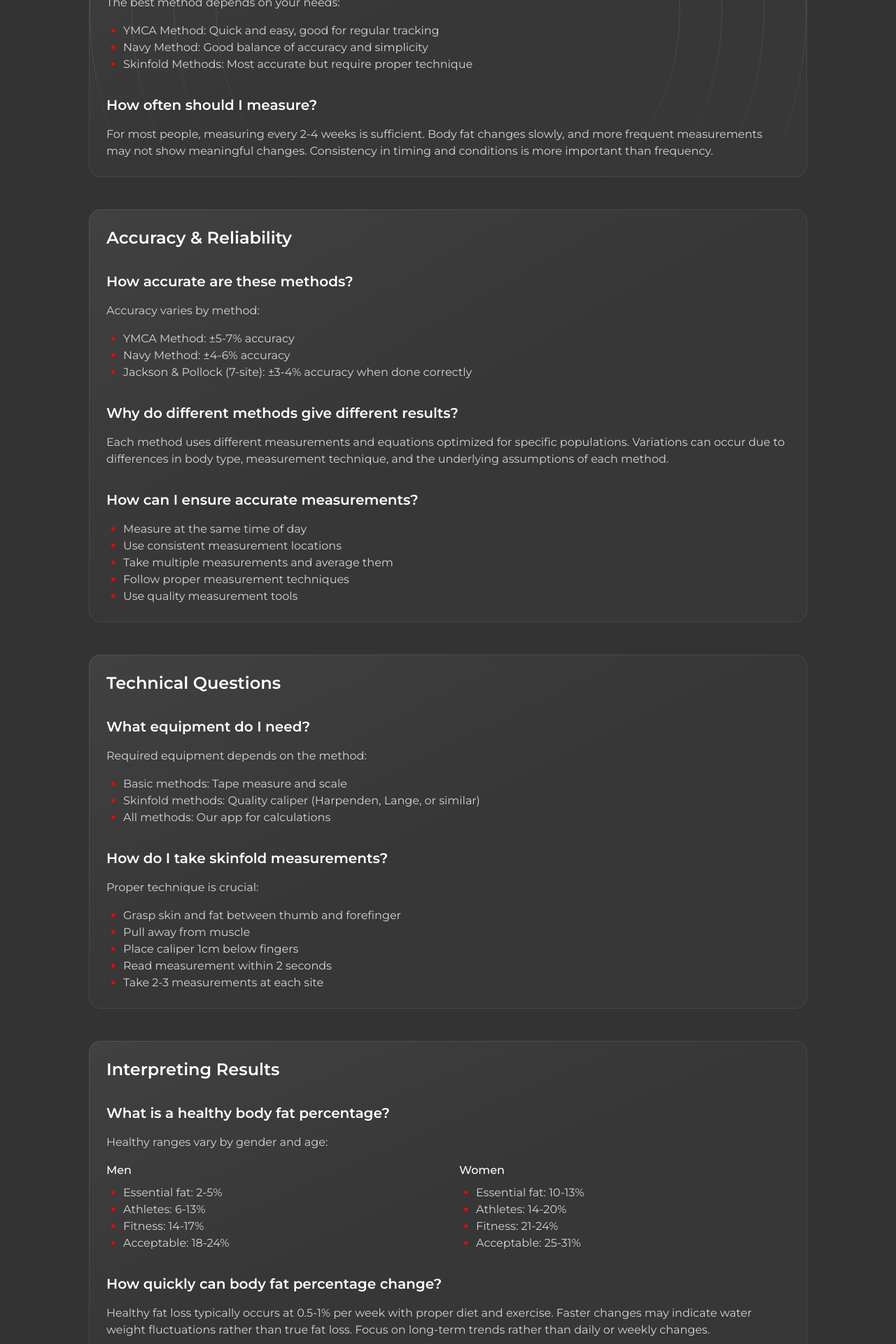
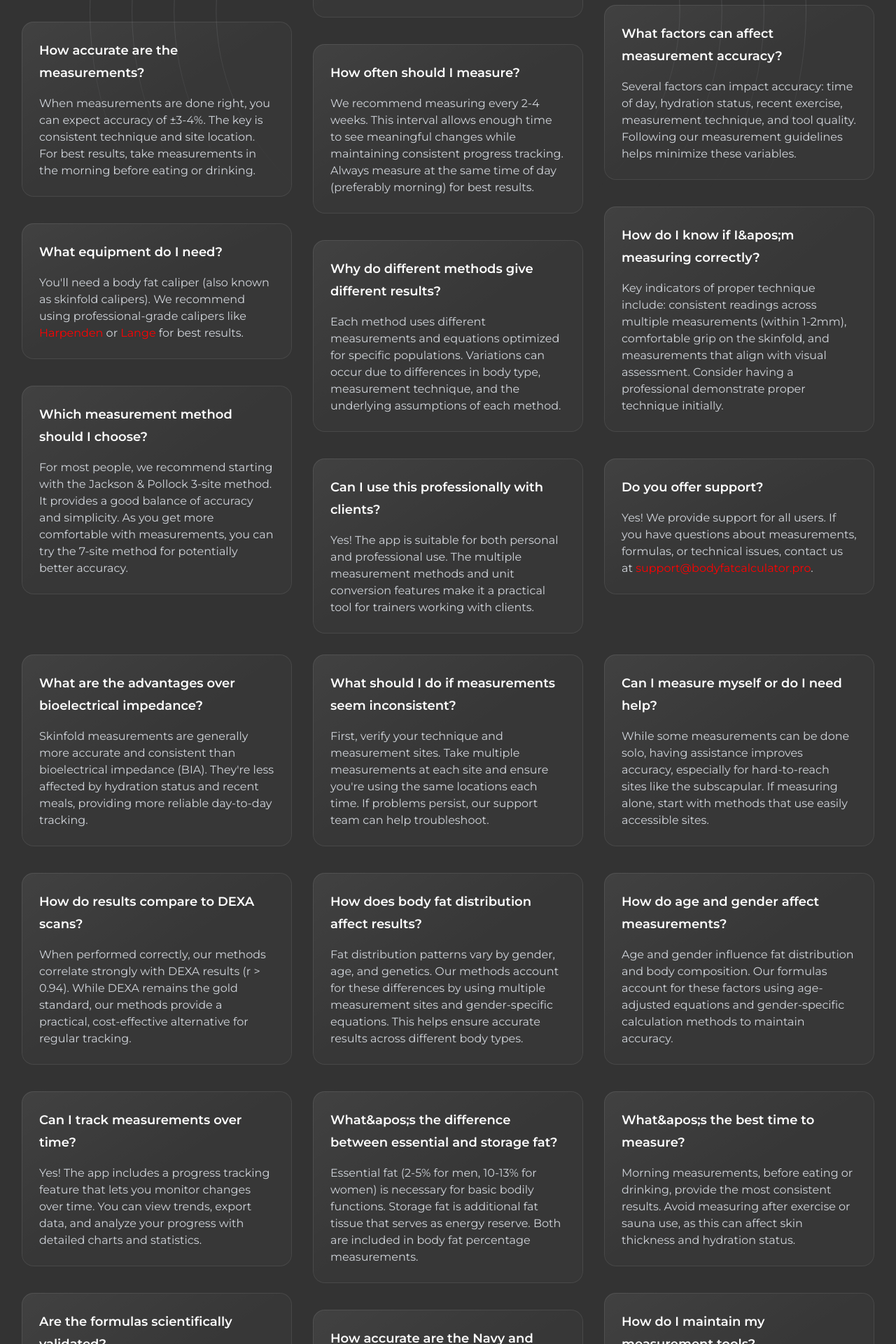
Before and after one commit to tehidea/bodyfatcalculator, a Next.js app: page /faq in a window 1280 px wide. Shown: the part 600-2520 px from the top of the page at 70% size. Built offline with nearby package versions, Linux system fonts and the light colour scheme.

Commit message:
Add more questions

```diff
--- a/src/app/faq/page.tsx
+++ b/src/app/faq/page.tsx
@@ -4,6 +4,156 @@ import { Container } from '@/components/Container'
 import { CirclesBackground } from '@/components/CirclesBackground'
 import { motion } from 'framer-motion'
 import { Layout } from '@/components/Layout'
+import DOMPurify from 'isomorphic-dompurify'
+
+function FaqText({ text }: { text: string }) {
+  const sanitizedHtml = DOMPurify.sanitize(text, {
+    ALLOWED_TAGS: ['a'],
+    ALLOWED_ATTR: ['href', 'target', 'rel', 'class'],
+  })
+
+  return (
+    <p
+      className="mt-4 text-gray-300"
+      dangerouslySetInnerHTML={{ __html: sanitizedHtml }}
+    />
+  )
+}
+
+const faqs = [
+  [
+    {
+      question: 'What is body fat percentage?',
+      answer:
+        'Body fat percentage is the total mass of fat divided by total body mass. It includes both essential fat (needed for basic bodily functions) and storage fat. This measurement is more meaningful than BMI for assessing body composition.',
+    },
+    {
+      question: 'How accurate are the measurements?',
+      answer:
+        'When measurements are done right, you can expect accuracy of ±3-4%. The key is consistent technique and site location. For best results, take measurements in the morning before eating or drinking.',
+    },
+    {
+      question: 'What equipment do I need?',
+      answer:
+        "You'll need a body fat caliper (also known as skinfold calipers). We recommend using professional-grade calipers like <a href='https://www.amazon.co.uk/Harpenden-Skinfold-Caliper-Calibrated-Pressure/dp/B07PGXQ3L6?crid=2IU4GPJB8C0U0&keywords=harpenden+caliper&qid=1708881160&sprefix=harpenden+caliper%2Caps%2C70&sr=8-5&linkCode=ll1&tag=bodyfatcalculator-21&linkId=60fe659fe6cb7399b48d403e938d77a8&language=en_GB&ref_=as_li_ss_tl' target='_blank' rel='noopener' class='text-[#FF0000] hover:text-[#FF0000]/90'>Harpenden</a> or <a href='https://www.amazon.co.uk/Lange-Skinfold-Caliper-Measurement-Measure/dp/B00GSRW77C?crid=2IU4GPJB8C0U0&keywords=lange+caliper&qid=1708881160&sprefix=lange+caliper%2Caps%2C70&sr=8-5&linkCode=ll1&tag=bodyfatcalculator-21&linkId=60fe659fe6cb7399b48d403e938d77a8&language=en_GB&ref_=as_li_ss_tl' target='_blank' rel='noopener' class='text-[#FF0000] hover:text-[#FF0000]/90'>Lange</a> for best results.",
+    },
+    {
+      question: 'Which measurement method should I choose?',
+      answer:
+        'For most people, we recommend starting with the Jackson & Pollock 3-site method. It provides a good balance of accuracy and simplicity. As you get more comfortable with measurements, you can try the 7-site method for potentially better accuracy.',
+    },
+  ],
+  [
+    {
+      question: 'What makes the PRO version special?',
+      answer:
+        'PRO unlocks additional measurement methods including Jackson & Pollock 3,4,7-site formulas and Durnin & Womersley method. Perfect for fitness enthusiasts who want access to all validated formulas.',
+    },
+    {
+      question: 'How often should I measure?',
+      answer:
+        'We recommend measuring every 2-4 weeks. This interval allows enough time to see meaningful changes while maintaining consistent progress tracking. Always measure at the same time of day (preferably morning) for best results.',
+    },
+    {
+      question: 'Why do different methods give different results?',
+      answer:
+        'Each method uses different measurements and equations optimized for specific populations. Variations can occur due to differences in body type, measurement technique, and the underlying assumptions of each method.',
+    },
+    {
+      question: 'Can I use this professionally with clients?',
+      answer:
+        'Yes! The app is suitable for both personal and professional use. The multiple measurement methods and unit conversion features make it a practical tool for trainers working with clients.',
+    },
+  ],
+  [
+    {
+      question: 'Is there a subscription fee?',
+      answer:
+        'No! The PRO version is a one-time purchase of £10. You get lifetime access to all premium measurement methods and future updates. No hidden fees or subscriptions.',
+    },
+    {
+      question: 'What factors can affect measurement accuracy?',
+      answer:
+        'Several factors can impact accuracy: time of day, hydration status, recent exercise, measurement technique, and tool quality. Following our measurement guidelines helps minimize these variables.',
+    },
+    {
+      question: 'How do I know if I&apos;m measuring correctly?',
+      answer:
+        'Key indicators of proper technique include: consistent readings across multiple measurements (within 1-2mm), comfortable grip on the skinfold, and measurements that align with visual assessment. Consider having a professional demonstrate proper technique initially.',
+    },
+    {
+      question: 'Do you offer support?',
+      answer:
+        'Yes! We provide support for all users. If you have questions about measurements, formulas, or technical issues, contact us at <a href="mailto:support@bodyfatcalculator.pro" class="text-[#FF0000] hover:text-[#FF0000]/90">support@bodyfatcalculator.pro</a>.',
+    },
+  ],
+  [
+    {
+      question: 'What are the advantages over bioelectrical impedance?',
+      answer:
+        'Skinfold measurements are generally more accurate and consistent than bioelectrical impedance (BIA). They&apos;re less affected by hydration status and recent meals, providing more reliable day-to-day tracking.',
+    },
+    {
+      question: 'How do results compare to DEXA scans?',
+      answer:
+        'When performed correctly, our methods correlate strongly with DEXA results (r > 0.94). While DEXA remains the gold standard, our methods provide a practical, cost-effective alternative for regular tracking.',
+    },
+    {
+      question: 'Can I track measurements over time?',
+      answer:
+        'Yes! The app includes a progress tracking feature that lets you monitor changes over time. You can view trends, export data, and analyze your progress with detailed charts and statistics.',
+    },
+    {
+      question: 'Are the formulas scientifically validated?',
+      answer:
+        'Yes, all formulas in our app are based on peer-reviewed research and have been validated against gold standard methods like hydrostatic weighing and DEXA. Each formula includes references to the original research.',
+    },
+  ],
+  [
+    {
+      question: 'What should I do if measurements seem inconsistent?',
+      answer:
+        'First, verify your technique and measurement sites. Take multiple measurements at each site and ensure you&apos;re using the same locations each time. If problems persist, our support team can help troubleshoot.',
+    },
+    {
+      question: 'How does body fat distribution affect results?',
+      answer:
+        'Fat distribution patterns vary by gender, age, and genetics. Our methods account for these differences by using multiple measurement sites and gender-specific equations. This helps ensure accurate results across different body types.',
+    },
+    {
+      question: 'What&apos;s the difference between essential and storage fat?',
+      answer:
+        'Essential fat (2-5% for men, 10-13% for women) is necessary for basic bodily functions. Storage fat is additional fat tissue that serves as energy reserve. Both are included in body fat percentage measurements.',
+    },
+    {
+      question: 'How accurate are the Navy and YMCA methods?',
+      answer:
+        'The Navy method typically achieves ±4-6% accuracy, while the YMCA method ranges from ±5-7%. While slightly less precise than skinfold methods, they provide reliable tracking when used consistently.',
+    },
+  ],
+  [
+    {
+      question: 'Can I measure myself or do I need help?',
+      answer:
+        'While some measurements can be done solo, having assistance improves accuracy, especially for hard-to-reach sites like the subscapular. If measuring alone, start with methods that use easily accessible sites.',
+    },
+    {
+      question: 'How do age and gender affect measurements?',
+      answer:
+        'Age and gender influence fat distribution and body composition. Our formulas account for these factors using age-adjusted equations and gender-specific calculation methods to maintain accuracy.',
+    },
+    {
+      question: 'What&apos;s the best time to measure?',
+      answer:
+        'Morning measurements, before eating or drinking, provide the most consistent results. Avoid measuring after exercise or sauna use, as this can affect skin thickness and hydration status.',
+    },
+    {
+      question: 'How do I maintain my measurement tools?',
+      answer:
+        'Clean calipers with alcohol wipes after use and store in their protective case. Check calibration regularly (especially for professional models). For tape measures, ensure they remain flat and undamaged.',
+    },
+  ],
+]
 
 export default function FAQ() {
   return (
@@ -11,7 +161,7 @@ export default function FAQ() {
       <Container className="relative isolate py-16 sm:py-24">
         <CirclesBackground className="absolute left-1/2 top-0 -z-10 h-[64rem] w-[64rem] -translate-x-1/2 stroke-gray-300/30 [mask-image:linear-gradient(to_bottom,white_20%,transparent_75%)]" />
 
-        <div className="mx-auto max-w-5xl">
+        <div className="mx-auto max-w-7xl">
           <motion.div
             className="mb-12 text-center"
             initial={{ opacity: 0, y: 20 }}
@@ -27,237 +177,36 @@ export default function FAQ() {
             </p>
           </motion.div>
 
-          <div className="space-y-12">
-            {/* General Questions */}
-            <motion.section
-              initial={{ opacity: 0, y: 20 }}
-              animate={{ opacity: 1, y: 0 }}
-              transition={{ duration: 0.5, delay: 0.1 }}
-              className="relative rounded-2xl bg-white/[0.02] p-6 ring-1 ring-white/10 transition-colors duration-300 hover:bg-white/[0.04]"
-            >
-              <div className="absolute -inset-px rounded-2xl bg-gradient-to-br from-white/5 via-transparent to-transparent" />
-              <div className="relative">
-                <h2 className="text-2xl font-semibold text-white">
-                  General Questions
-                </h2>
-                <div className="mt-8 space-y-8">
-                  <article>
-                    <h3 className="text-xl font-semibold text-white">
-                      What is body fat percentage?
-                    </h3>
-                    <p className="mt-4 text-gray-300">
-                      Body fat percentage is the total mass of fat divided by
-                      total body mass. It includes both essential fat (needed
-                      for basic bodily functions) and storage fat. This
-                      measurement is more meaningful than BMI for assessing body
-                      composition.
-                    </p>
-                  </article>
-
-                  <article>
-                    <h3 className="text-xl font-semibold text-white">
-                      Which measurement method should I use?
-                    </h3>
-                    <p className="mt-4 text-gray-300">
-                      The best method depends on your needs:
-                    </p>
-                    <ul className="mt-4 list-disc pl-6 text-gray-300 marker:text-[#FF0000]">
-                      <li>
-                        YMCA Method: Quick and easy, good for regular tracking
-                      </li>
-                      <li>
-                        Navy Method: Good balance of accuracy and simplicity
-                      </li>
-                      <li>
-                        Skinfold Methods: Most accurate but require proper
-                        technique
-                      </li>
-                    </ul>
-                  </article>
-
-                  <article>
-                    <h3 className="text-xl font-semibold text-white">
-                      How often should I measure?
-                    </h3>
-                    <p className="mt-4 text-gray-300">
-                      For most people, measuring every 2-4 weeks is sufficient.
-                      Body fat changes slowly, and more frequent measurements
-                      may not show meaningful changes. Consistency in timing and
-                      conditions is more important than frequency.
-                    </p>
-                  </article>
-                </div>
-              </div>
-            </motion.section>
-
-            {/* Accuracy Questions */}
-            <motion.section
+          <motion.div
             initial={{ opacity: 0, y: 20 }}
             animate={{ opacity: 1, y: 0 }}
             transition={{ duration: 0.5, delay: 0.2 }}
-              className="relative rounded-2xl bg-white/[0.02] p-6 ring-1 ring-white/10 transition-colors duration-300 hover:bg-white/[0.04]"
           >
+            <ul
+              role="list"
+              className="mx-auto mt-16 grid max-w-2xl grid-cols-1 gap-8 lg:max-w-none lg:grid-cols-3"
+            >
+              {faqs.map((column, columnIndex) => (
+                <li key={columnIndex}>
+                  <ul role="list" className="space-y-10">
+                    {column.map((faq, faqIndex) => (
+                      <li key={faqIndex}>
+                        <article className="relative rounded-2xl bg-white/[0.02] p-6 ring-1 ring-white/10 transition-colors duration-300 hover:bg-white/[0.04]">
                           <div className="absolute -inset-px rounded-2xl bg-gradient-to-br from-white/5 via-transparent to-transparent" />
                           <div className="relative">
-                <h2 className="text-2xl font-semibold text-white">
-                  Accuracy & Reliability
-                </h2>
-                <div className="mt-8 space-y-8">
-                  <article>
-                    <h3 className="text-xl font-semibold text-white">
-                      How accurate are these methods?
+                            <h3 className="text-lg font-semibold text-white">
+                              {faq.question}
                             </h3>
-                    <p className="mt-4 text-gray-300">
-                      Accuracy varies by method:
-                    </p>
-                    <ul className="mt-4 list-disc pl-6 text-gray-300 marker:text-[#FF0000]">
-                      <li>YMCA Method: ±5-7% accuracy</li>
-                      <li>Navy Method: ±4-6% accuracy</li>
-                      <li>
-                        Jackson & Pollock (7-site): ±3-4% accuracy when done
-                        correctly
-                      </li>
-                    </ul>
-                  </article>
-
-                  <article>
-                    <h3 className="text-xl font-semibold text-white">
-                      Why do different methods give different results?
-                    </h3>
-                    <p className="mt-4 text-gray-300">
-                      Each method uses different measurements and equations
-                      optimized for specific populations. Variations can occur
-                      due to differences in body type, measurement technique,
-                      and the underlying assumptions of each method.
-                    </p>
-                  </article>
-
-                  <article>
-                    <h3 className="text-xl font-semibold text-white">
-                      How can I ensure accurate measurements?
-                    </h3>
-                    <ul className="mt-4 list-disc pl-6 text-gray-300 marker:text-[#FF0000]">
-                      <li>Measure at the same time of day</li>
-                      <li>Use consistent measurement locations</li>
-                      <li>Take multiple measurements and average them</li>
-                      <li>Follow proper measurement techniques</li>
-                      <li>Use quality measurement tools</li>
-                    </ul>
-                  </article>
-                </div>
-              </div>
-            </motion.section>
-
-            {/* Technical Questions */}
-            <motion.section
-              initial={{ opacity: 0, y: 20 }}
-              animate={{ opacity: 1, y: 0 }}
-              transition={{ duration: 0.5, delay: 0.3 }}
-              className="relative rounded-2xl bg-white/[0.02] p-6 ring-1 ring-white/10 transition-colors duration-300 hover:bg-white/[0.04]"
-            >
-              <div className="absolute -inset-px rounded-2xl bg-gradient-to-br from-white/5 via-transparent to-transparent" />
-              <div className="relative">
-                <h2 className="text-2xl font-semibold text-white">
-                  Technical Questions
-                </h2>
-                <div className="mt-8 space-y-8">
-                  <article>
-                    <h3 className="text-xl font-semibold text-white">
-                      What equipment do I need?
-                    </h3>
-                    <div className="mt-4 space-y-4">
-                      <p className="text-gray-300">
-                        Required equipment depends on the method:
-                      </p>
-                      <ul className="list-disc pl-6 text-gray-300 marker:text-[#FF0000]">
-                        <li>Basic methods: Tape measure and scale</li>
-                        <li>
-                          Skinfold methods: Quality caliper (Harpenden, Lange,
-                          or similar)
-                        </li>
-                        <li>All methods: Our app for calculations</li>
-                      </ul>
+                            <FaqText text={faq.answer} />
                           </div>
                         </article>
-
-                  <article>
-                    <h3 className="text-xl font-semibold text-white">
-                      How do I take skinfold measurements?
-                    </h3>
-                    <p className="mt-4 text-gray-300">
-                      Proper technique is crucial:
-                    </p>
-                    <ul className="mt-4 list-disc pl-6 text-gray-300 marker:text-[#FF0000]">
-                      <li>Grasp skin and fat between thumb and forefinger</li>
-                      <li>Pull away from muscle</li>
-                      <li>Place caliper 1cm below fingers</li>
-                      <li>Read measurement within 2 seconds</li>
-                      <li>Take 2-3 measurements at each site</li>
+                      </li>
+                    ))}
                   </ul>
-                  </article>
-                </div>
-              </div>
-            </motion.section>
-
-            {/* Interpretation Questions */}
-            <motion.section
-              initial={{ opacity: 0, y: 20 }}
-              animate={{ opacity: 1, y: 0 }}
-              transition={{ duration: 0.5, delay: 0.4 }}
-              className="relative rounded-2xl bg-white/[0.02] p-6 ring-1 ring-white/10 transition-colors duration-300 hover:bg-white/[0.04]"
-            >
-              <div className="absolute -inset-px rounded-2xl bg-gradient-to-br from-white/5 via-transparent to-transparent" />
-              <div className="relative">
-                <h2 className="text-2xl font-semibold text-white">
-                  Interpreting Results
-                </h2>
-                <div className="mt-8 space-y-8">
-                  <article>
-                    <h3 className="text-xl font-semibold text-white">
-                      What is a healthy body fat percentage?
-                    </h3>
-                    <div className="mt-4 space-y-4">
-                      <p className="text-gray-300">
-                        Healthy ranges vary by gender and age:
-                      </p>
-                      <div className="grid gap-8 sm:grid-cols-2">
-                        <div>
-                          <h4 className="font-medium text-white">Men</h4>
-                          <ul className="mt-2 list-disc pl-6 text-gray-300 marker:text-[#FF0000]">
-                            <li>Essential fat: 2-5%</li>
-                            <li>Athletes: 6-13%</li>
-                            <li>Fitness: 14-17%</li>
-                            <li>Acceptable: 18-24%</li>
+                </li>
+              ))}
             </ul>
-                        </div>
-                        <div>
-                          <h4 className="font-medium text-white">Women</h4>
-                          <ul className="mt-2 list-disc pl-6 text-gray-300 marker:text-[#FF0000]">
-                            <li>Essential fat: 10-13%</li>
-                            <li>Athletes: 14-20%</li>
-                            <li>Fitness: 21-24%</li>
-                            <li>Acceptable: 25-31%</li>
-                          </ul>
-                        </div>
-                      </div>
-                    </div>
-                  </article>
-
-                  <article>
-                    <h3 className="text-xl font-semibold text-white">
-                      How quickly can body fat percentage change?
-                    </h3>
-                    <p className="mt-4 text-gray-300">
-                      Healthy fat loss typically occurs at 0.5-1% per week with
-                      proper diet and exercise. Faster changes may indicate
-                      water weight fluctuations rather than true fat loss. Focus
-                      on long-term trends rather than daily or weekly changes.
-                    </p>
-                  </article>
-                </div>
-              </div>
-            </motion.section>
-          </div>
+          </motion.div>
         </div>
       </Container>
     </Layout>
```
Lines whose indentation alone changed are shown as unchanged.
